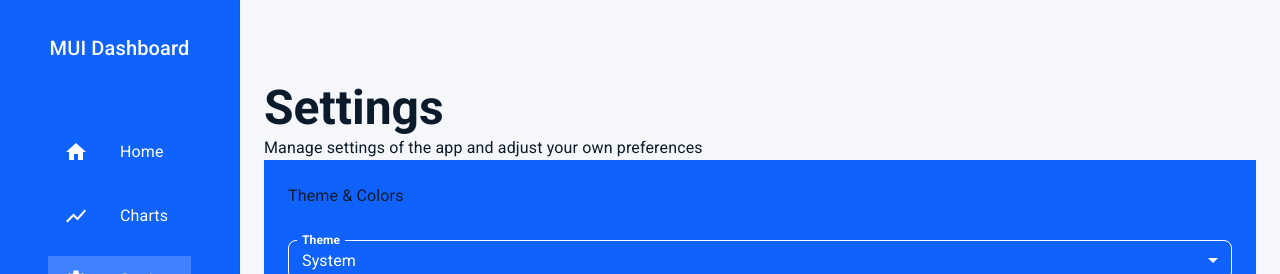
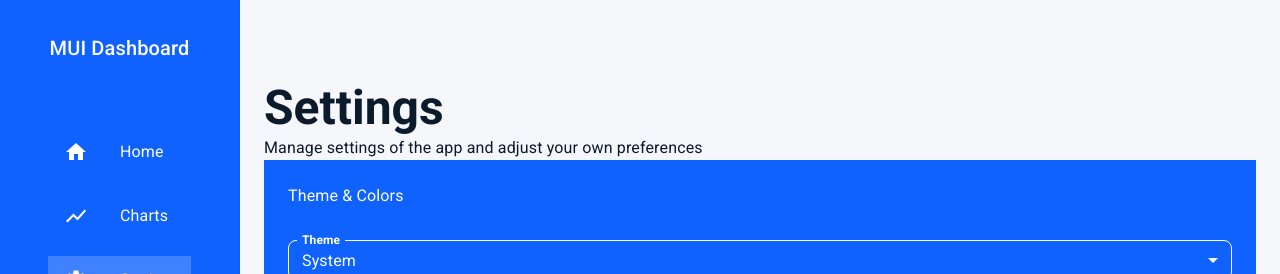
Before and after one commit to giuseppe2305/mui-dashboard, a React (Vite) app: page /settings in a window 1280 px wide. Shown: the top 274 px of the page. Built offline with nearby package versions, Linux system fonts and the light colour scheme.

Commit message:
Added color to switchs label.

```diff
--- a/src/components/Settings.tsx
+++ b/src/components/Settings.tsx
@@ -10,7 +10,7 @@ function Settings() {
       <PageContainer.Subtitle>Manage settings of the app and adjust your own preferences</PageContainer.Subtitle>
 
       <Stack gap={4} sx={{ backgroundColor: "primary.main", p: 3 }}>
-        <Typography>Theme & Colors</Typography>
+        <Typography color="primary.contrastText">Theme & Colors</Typography>
         <ThemeSwitch />
         <ColorSwitch />
       </Stack>
```
